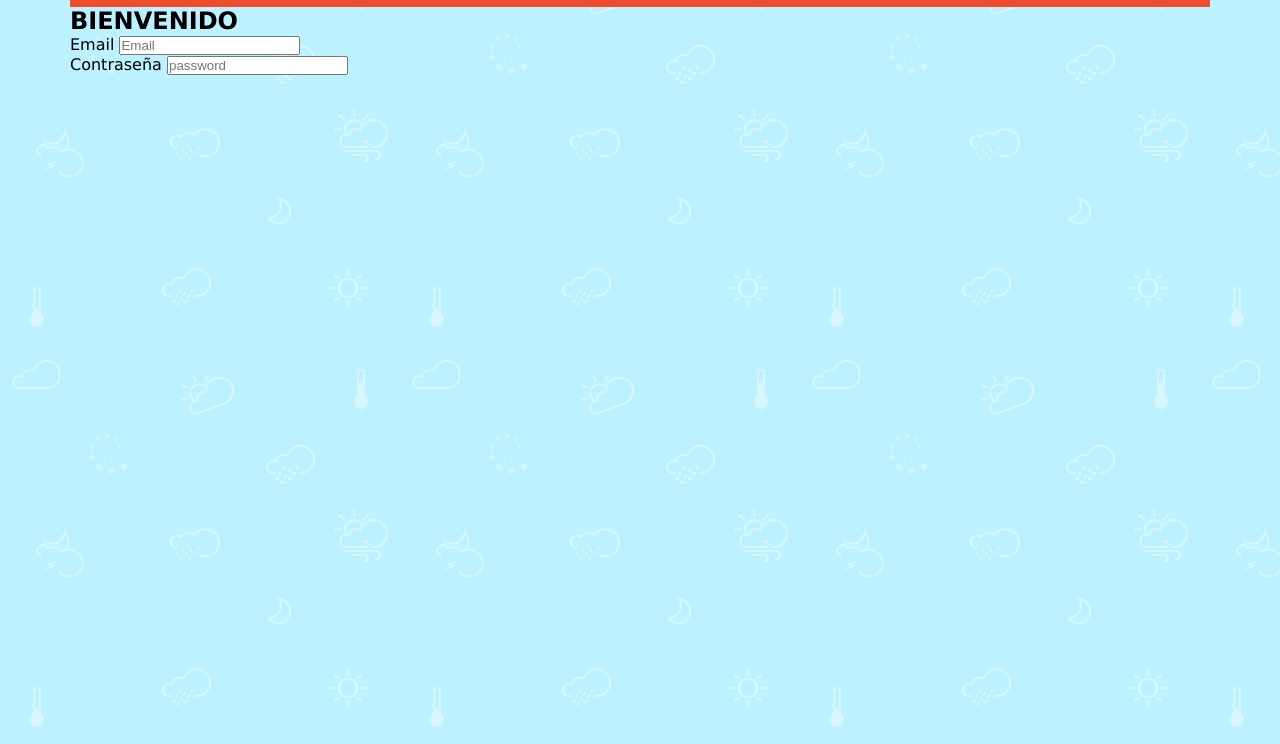
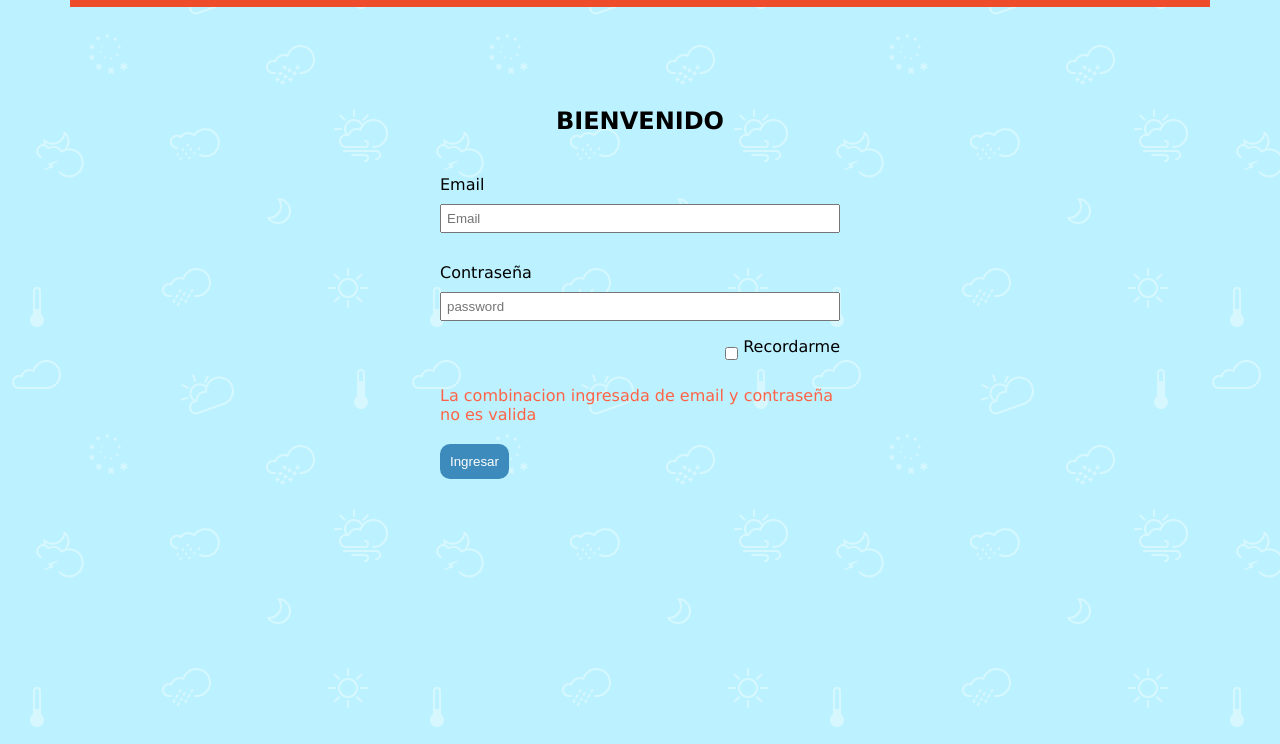
Before and after one commit to SooolCedron12/Craftsy, a website: page views/login.html in a window 1280 px wide. Shown: the part 56-800 px from the top of the page. Drawn offline with Linux system fonts and the light colour scheme.

Commit message:
login html y css done

```diff
--- a/public/css/login.css
+++ b/public/css/login.css
@@ -5,16 +5,45 @@
     width: 420px;
     margin: 0 auto;
     margin-top: 60px;
+    padding: 10px;
 }
 .login h2{
-    margin: 30px auto;
+    margin: 30px 0;
     text-align: center;
+}
+.login .box-for{
+    display: flex;
+    flex-direction: column;
+    margin: 20px 0;
 }
 .login label{
     margin: 10px 0;
 }
-.login .box-for{
+.login input{
+    padding: 5px;
+}
+.login .box-check{
     display: flex;
-    flex-direction: column;
-
+    justify-content: flex-end;
 }
+.login .box-check label{
+    margin-left: 5px;
+    margin-top: -4px;
+}
+.login  .box-error{
+    margin: 20px 0;
+}
+.login span{
+    color: tomato;
+}
+.login button{
+    background-color: #3c8bbc;
+    padding: 10px;
+    border: none;
+    border-radius: 10px;
+    color: #ffffff;
+}
+.login button:hover{
+    background-color: #7cb8d5;
+    cursor: pointer;
+}
--- a/public/css/styles.css
+++ b/public/css/styles.css
@@ -1,5 +1,5 @@
 @import url('./general.css');
 @import url('./header.css');
 @import url('./home.css');
-@import url('/login.css');
+@import url('./login.css');
 @import url('./register.css');
--- a/views/login.html
+++ b/views/login.html
@@ -34,6 +34,14 @@
                     <label for="pass">Contraseña</label>
                     <input type="password" placeholder="password"  id="pass">
                 </div>
+                <div class="box-check">
+                    <input type="checkbox" id="remember" name="remember">
+                    <label for="remember">Recordarme</label>
+                </div>
+                <div class="box-error">
+                    <span>La combinacion ingresada de email y contraseña no es valida</span>
+                </div>
+                <button type="submit">Ingresar</button>
 
             </form>
         </div>
```
